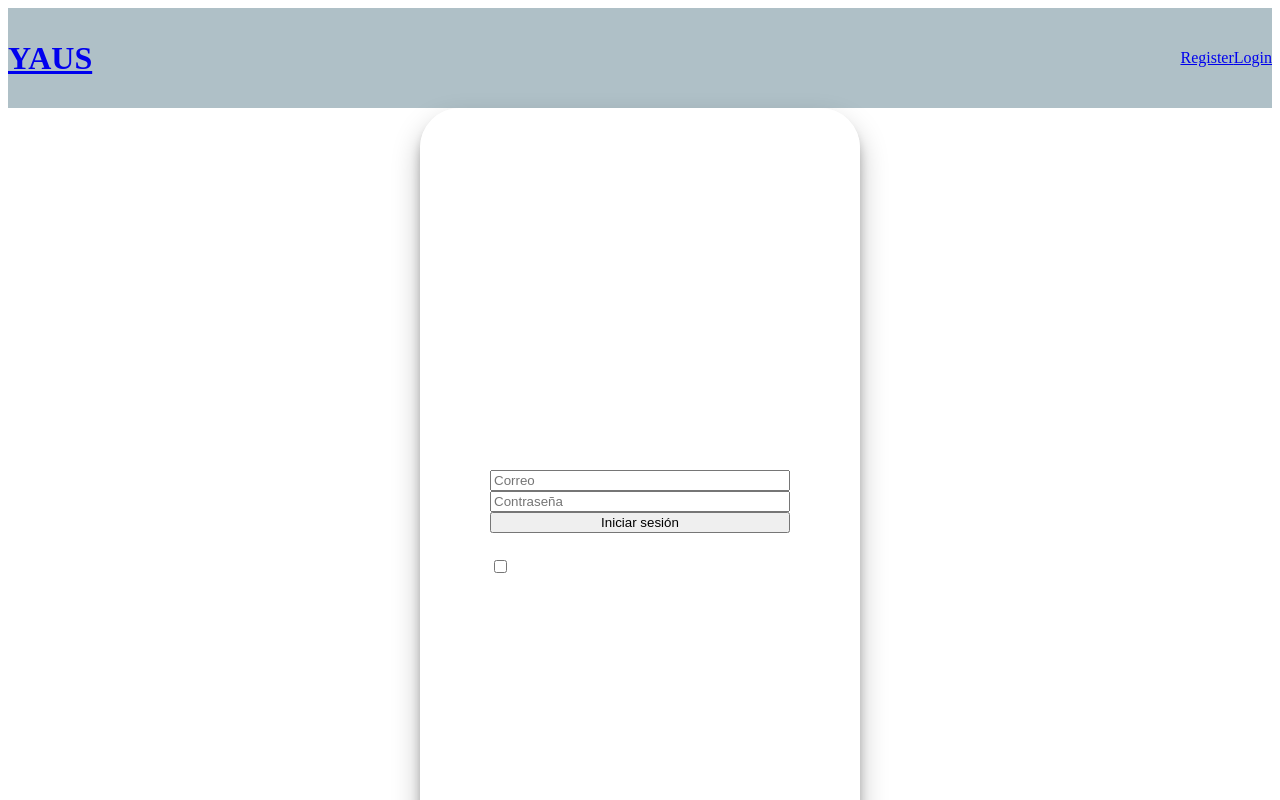
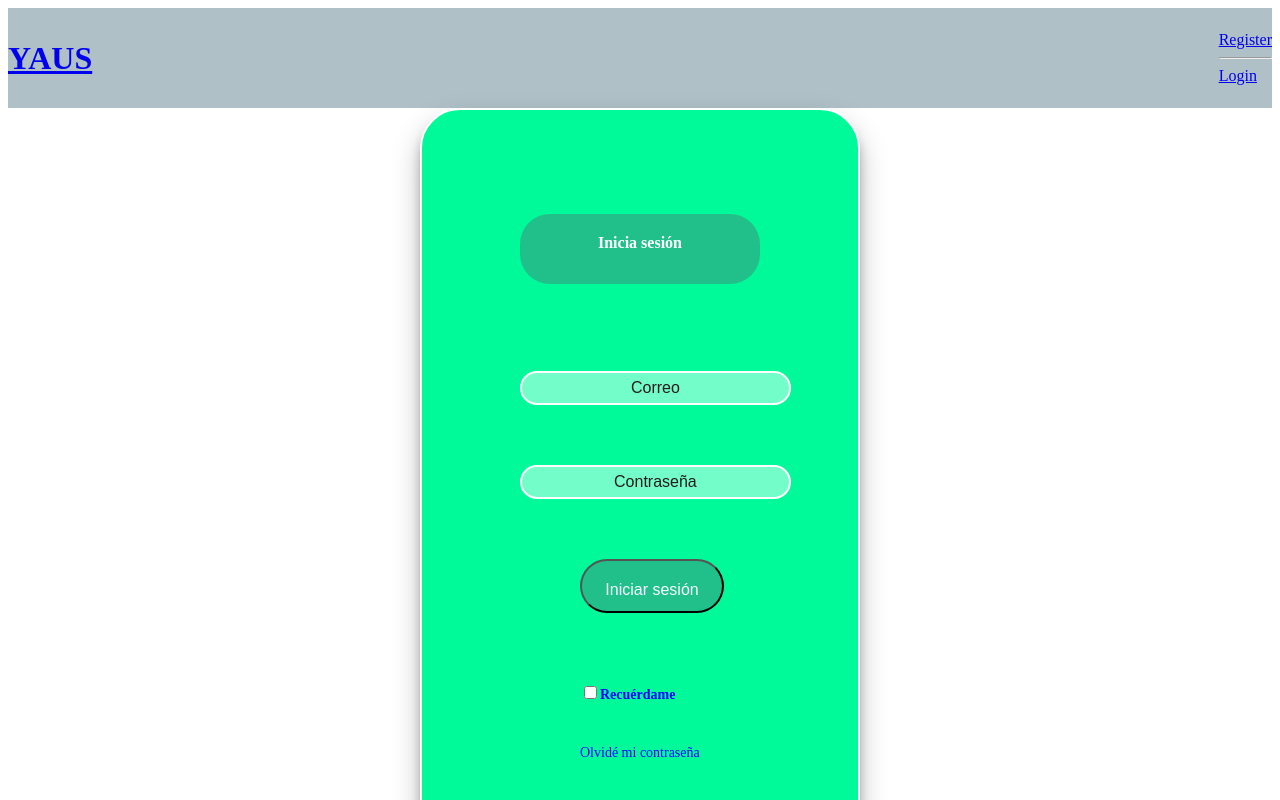
Before and after one commit to YAUS-Platzi-Master/Frontend, a React (Create React App) app: page /login in a window 1280 px wide. Shown: the top 800 px of the page. Built offline with nearby package versions, Linux system fonts and the light colour scheme.

Commit message:
changesfrontlogandreg

```diff
--- a/src/assets/styles/container/login.scss
+++ b/src/assets/styles/container/login.scss
@@ -1,3 +1,4 @@
+
 .login {
   // background-image: linear-gradient(#21c08b, #8f57fd);
   display: flex;
@@ -8,12 +9,37 @@
   min-height: calc(100vh - 200px); /* El ancho será igual al tamaño de todo el height menos 200px (100px del header + 100px del footer) */
 }
 
+.input {
+  text-align: center;
+  background-color: rgba(255, 255, 255, 0.452);
+  border: 2px solid white;
+  border-radius: 30px;
+  color: white;
+  font-family: 'Muli', sans-serif;
+  font-size: 16px;
+  height: 30px;
+  margin-bottom: 30px;
+  outline: none;
+  padding: 0px 20px;
+  width: 70%;
+  }
+
+  element.style {
+    margin-top: 30px;
+    margin-left: 30px;
+    margin-right: 30px;
+}
+
+  ::placeholder {
+    color: white;
+  }
+
   .login__container {
-    background-color: rgba(255,255,255,0.1);
+    background-color: mediumspringgreen;
     border: 2px solid white;
     border-radius: 40px;
     box-shadow: 0 14px 28px rgba(0,0,0,0.25), 0 10px 10px rgba(0,0,0,0.22);
-    color: white;
+    color: blue;
     display: flex;
     flex-direction: column;
     justify-content: space-around;
@@ -21,27 +47,49 @@
     padding: 60px 68px 40px;
     width: 300px;
   }
+  h2 {
+      color: white;
+      font-size: 16px;
+      text-align: center;
+      text-decoration: none;
+      height: 30px;
+      margin: 30px;
+      border-radius: 30px;
+      background-color: #21c08b;
+      padding: 20px;
+  }
+
+  ::placeholder {
+    color: rgb(36, 28, 28);
+  }
 
   .login__container--form {
     display: flex;
     flex-direction: column;
+    align-items: flex-start;
+    width: fit-content;
   }
 
   .login__container--form h1 {
     font-size: 14px;
+      height: 30px;
+      margin: 30px;
+      border-radius: 30px;
+      text-align: center;
+      margin-left: 90px;
   }
 
   .login__container--remember-me {
-    color: white;
-    display: flex;
+    color: blue;
     justify-content: space-between;
     margin-top: 10px;
   }
 
   .login__container--remember-me a {
-    color: white;
+    color: blue;
     font-size: 14px;
     text-decoration: none;
+    margin-left: 90px;
   }
 
   .login__container--remember-me a:hover {
@@ -62,15 +110,33 @@
 
   .login__container--register {
     font-size: 14px;
+    color: blue;
+    font-size: 14px;
+    text-decoration: none;
   }
 
-  .login__container--register a {
-    color: white;
-    font-weight: bold;
+  .login__container--register {
+    color: blue;
     font-size: 16px;
+    text-align: center;
     text-decoration: none;
   }
 
   .login__container--register a:hover {
     text-decoration: underline;
   }
+
+  button.button{
+    color: blue;
+    font-size: 16px;
+    text-align: center;
+    text-decoration: none;
+    height: 30px;
+    margin: 30px;
+    border-radius: 30px;
+    background-color: #21c08b;
+    padding: 20px;
+    padding-bottom: 30px;
+    margin-left: 90px;
+    text-align: center;
+  }
--- a/src/assets/styles/container/register.scss
+++ b/src/assets/styles/container/register.scss
@@ -9,11 +9,11 @@
   }
 
   .register__container {
-    background-color: rgba(255,255,255,0.1);
+    background-color: mediumspringgreen;
     border: 2px solid white;
     border-radius: 40px;
     box-shadow: 0 14px 28px rgba(0,0,0,0.25), 0 10px 10px rgba(0,0,0,0.22);
-    color: white;
+    color: blue;
     display: flex;
     flex-direction: column;
     justify-content: space-around;
@@ -28,12 +28,60 @@
   }
 
   .register__container a {
-    color: white;
+    color: rgb(255, 255, 255);
     font-size: 16px;
     text-align: center;
     text-decoration: none;
-  }
+    height: 30px;
+    margin: 30px;
+    border-radius: 30px;
+    background-color: #21c08b;
+    font-family: 'Muli', sans-serif;
+    padding-top: 10px;
+    }
 
   .register__container a:hover {
     text-decoration: underline;
   }
+
+  .button {
+    color: blue;
+    font-size: 16px;
+    text-align: center;
+    text-decoration: none;
+    height: 30px;
+    margin: 30px;
+    border-radius: 30px;
+    background-color: #21c08b;
+    padding: 20px;
+}
+
+  .input {
+    margin-top: 30px;
+    margin-left: 30px;
+    margin-right: 30px;
+  }
+
+  element.style {
+    margin-top: 30px;
+    margin-left: 30px;
+    margin-right: 30px;
+}
+
+button.button{
+  color: rgb(248, 248, 255);
+    font-size: 16px;
+    text-align: center;
+    text-decoration: none;
+    height: 30px;
+    margin: 30px;
+    border-radius: 30px;
+    background-color: #21c08b;
+    padding: 20px;
+    padding-bottom: 30px;
+    margin-left: 90px;
+    text-align: center;
+    font-family: 'Muli', sans-serif;
+    margin-right: 90px;
+    width: 144px;
+}
--- a/src/components/Header.jsx
+++ b/src/components/Header.jsx
@@ -9,6 +9,7 @@ const Header = () => (
     </Link>
     <div>
       <Link to='/Register'>Register</Link>
+<hr/>
       <Link to='/Login'>Login</Link>
 
     </div>
--- a/src/container/Login.jsx
+++ b/src/container/Login.jsx
@@ -1,6 +1,7 @@
 import React from 'react';
 import '../assets/styles/container/login.scss';
 import { Link } from 'react-router-dom';
+
 
 const Login = () => (
   <section className='login'>
@@ -9,10 +10,10 @@ const Login = () => (
       <form className='login__container--form'>
         <input className='input' type='text' placeholder='Correo' />
         <input className='input' type='password' placeholder='Contraseña' />
-        <button type='button' className='button'>Iniciar sesión</button>
+        <button type='link' className='button'>Iniciar sesión</button>
         <div className='login__container--remember-me'>
           <h1>
-            <input type='checkbox' id='cbox1' value='first_checkbox' />
+          <input type="checkbox" id="vehicle1" name="vehicle1" value="Bike"></input>
             Recuérdame
           </h1>
           <a href='/'>Olvidé mi contraseña</a>
@@ -24,6 +25,7 @@ const Login = () => (
       </section> */}
       <p className='login__container--register'>
         No tienes ninguna cuenta
+<br/>
         <Link to='/registro'>Regístrate</Link>
       </p>
     </section>
--- a/src/container/Register.jsx
+++ b/src/container/Register.jsx
@@ -10,7 +10,7 @@ const Register = () => (
         <input className='input' type='text' placeholder='Nombre' />
         <input className='input' type='text' placeholder='Correo' />
         <input className='input' type='password' placeholder='Contraseña' />
-        <button className='button' type='button'>Registrarme</button>
+        <button className='button' type='link'>Registrarme</button>
       </form>
       <Link to='/login'>Iniciar sesión</Link>
     </section>
```
Lines whose indentation alone changed are shown as unchanged.
